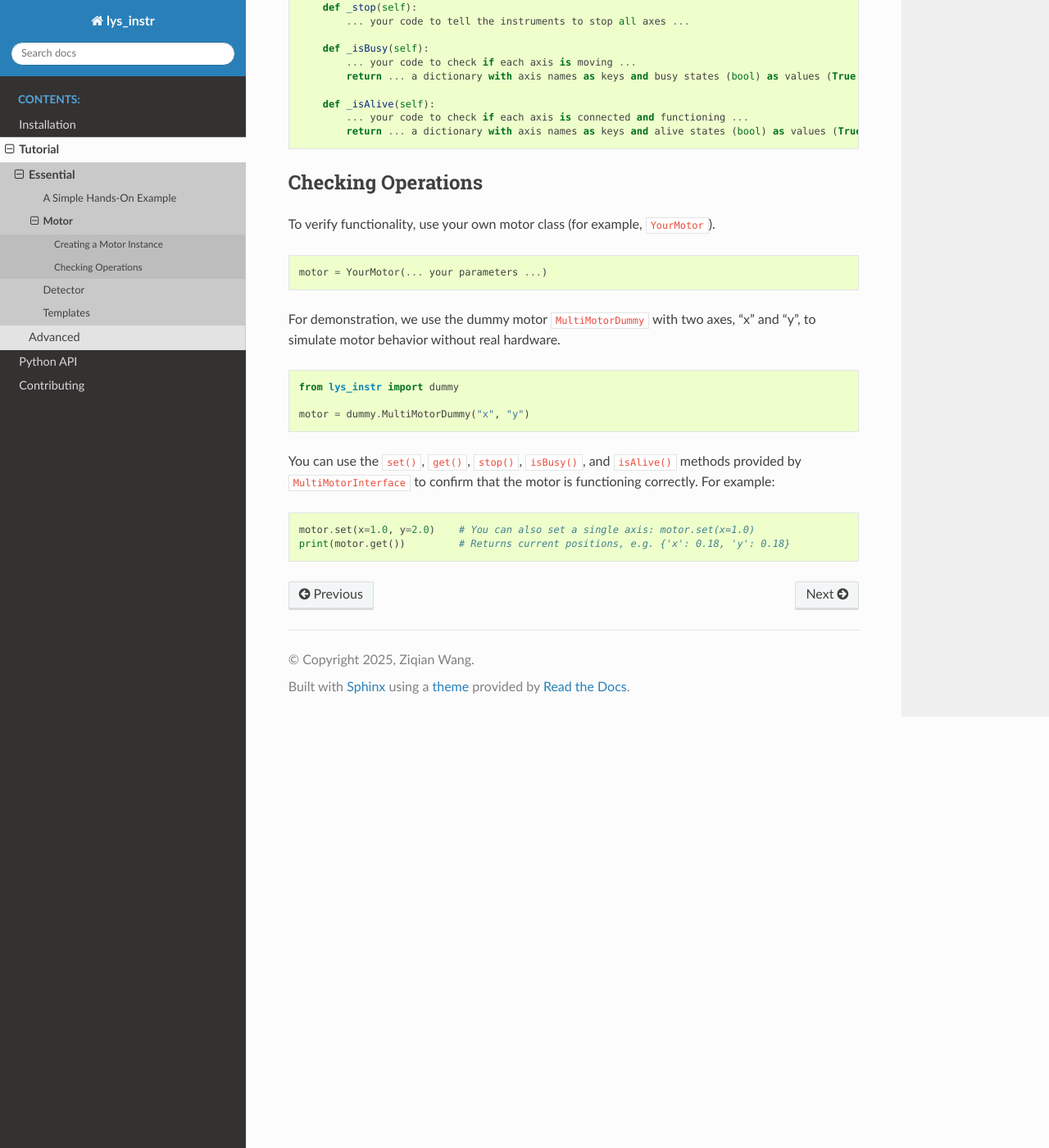
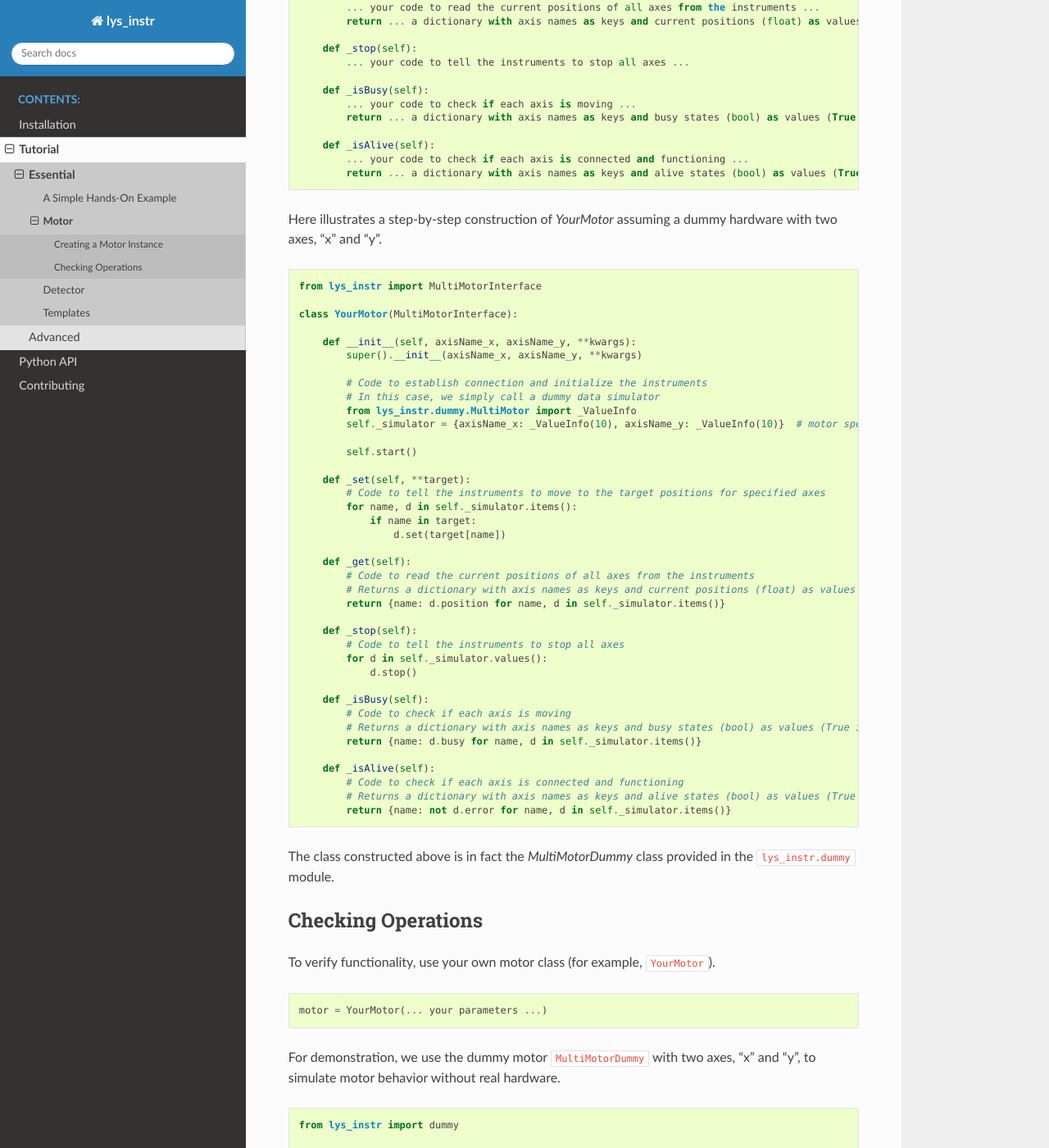
Before and after one commit to zwang154/lys_instr, a Sphinx documentation site: the page built from docs_src/source/lys_instr_/tutorial_/motor.rst, in a window 1280 px wide and 1400 px high, scrolled down 608 px. Shown: the whole window at 82% size. Built offline with Sphinx 7.4.7 and the Read the Docs theme 3.1.0, drawn with Linux system fonts in a browser that asks for light colours; some of the changed text lies outside the part shown.

Commit message:
Updated tutorial.

```diff
--- a/docs_src/source/lys_instr_/tutorial_/motor.rst
+++ b/docs_src/source/lys_instr_/tutorial_/motor.rst
@@ -11,15 +11,18 @@ For real hardware, you should implement device-specific communication methods in
 
 .. code-block:: python
 
+    from lys_instr import MultiMotorInterface
+
     class YourMotor(MultiMotorInterface):       # Give a name to your subclass, e.g., ``YourMotor``
 
         def __init__(self, *axisNamesAll, **kwargs):
             super().__init__(*axisNamesAll, **kwargs)
+            ... your code to establish connection and initialize the instruments ...
             self.start()
 
         def _set(self, **target):
             # target (dict): Axis names as keys and target positions as values.
-            ... your code to tell the instruments to move to the target positions ...
+            ... your code to tell the instruments to move to the target positions for specified axes ...
 
         def _get(self):
             ... your code to read the current positions of all axes from the instruments ...
@@ -35,6 +38,53 @@ For real hardware, you should implement device-specific communication methods in
         def _isAlive(self):
             ... your code to check if each axis is connected and functioning ...
             return ... a dictionary with axis names as keys and alive states (bool) as values (True if alive, False if not) ...
+
+
+Here illustrates a step-by-step construction of `YourMotor` assuming a dummy hardware with two axes, "x" and "y".
+
+.. code-block:: python
+
+    from lys_instr import MultiMotorInterface
+
+    class YourMotor(MultiMotorInterface):
+
+        def __init__(self, axisName_x, axisName_y, **kwargs):
+            super().__init__(axisName_x, axisName_y, **kwargs)
+
+            # Code to establish connection and initialize the instruments
+            # In this case, we simply call a dummy data simulator
+            from lys_instr.dummy.MultiMotor import _ValueInfo
+            self._simulator = {axisName_x: _ValueInfo(10), axisName_y: _ValueInfo(10)}  # motor speed = 10 units/s
+
+            self.start()
+
+        def _set(self, **target):
+            # Code to tell the instruments to move to the target positions for specified axes
+            for name, d in self._simulator.items():
+                if name in target:
+                    d.set(target[name])
+
+        def _get(self):
+            # Code to read the current positions of all axes from the instruments
+            # Returns a dictionary with axis names as keys and current positions (float) as values
+            return {name: d.position for name, d in self._simulator.items()}
+
+        def _stop(self):
+            # Code to tell the instruments to stop all axes
+            for d in self._simulator.values():
+                d.stop()
+
+        def _isBusy(self):
+            # Code to check if each axis is moving
+            # Returns a dictionary with axis names as keys and busy states (bool) as values (True if busy, False if not)
+            return {name: d.busy for name, d in self._simulator.items()}
+
+        def _isAlive(self):
+            # Code to check if each axis is connected and functioning
+            # Returns a dictionary with axis names as keys and alive states (bool) as values (True if alive, False if not)
+            return {name: not d.error for name, d in self._simulator.items()}
+
+The class constructed above is in fact the `MultiMotorDummy` class provided in the ``lys_instr.dummy`` module.
 
 
 Checking Operations
```
